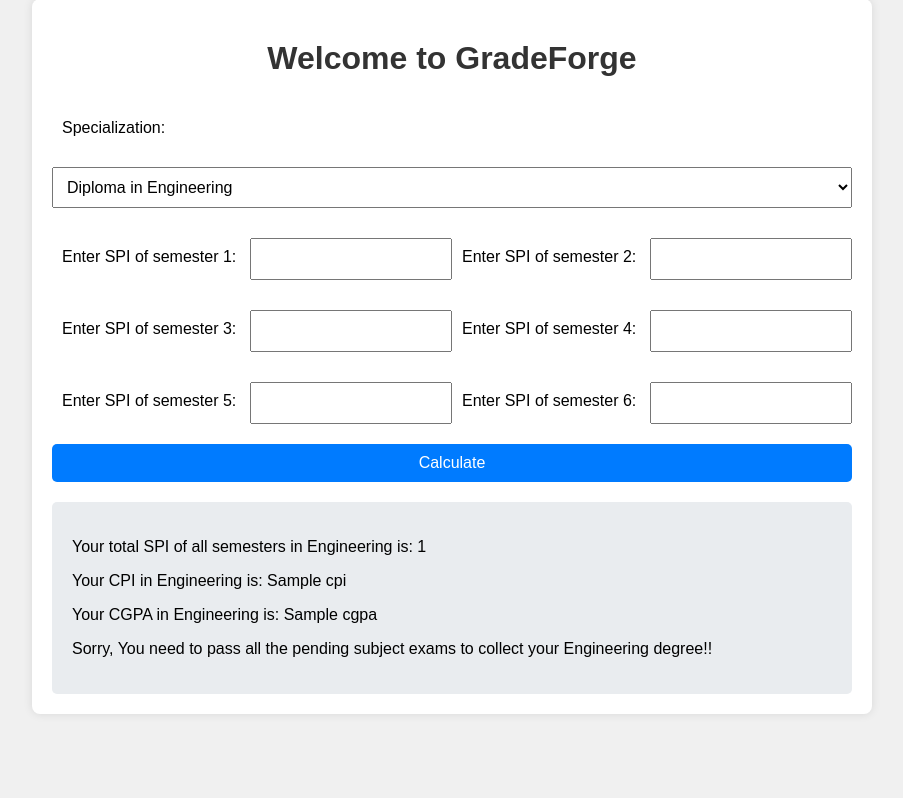
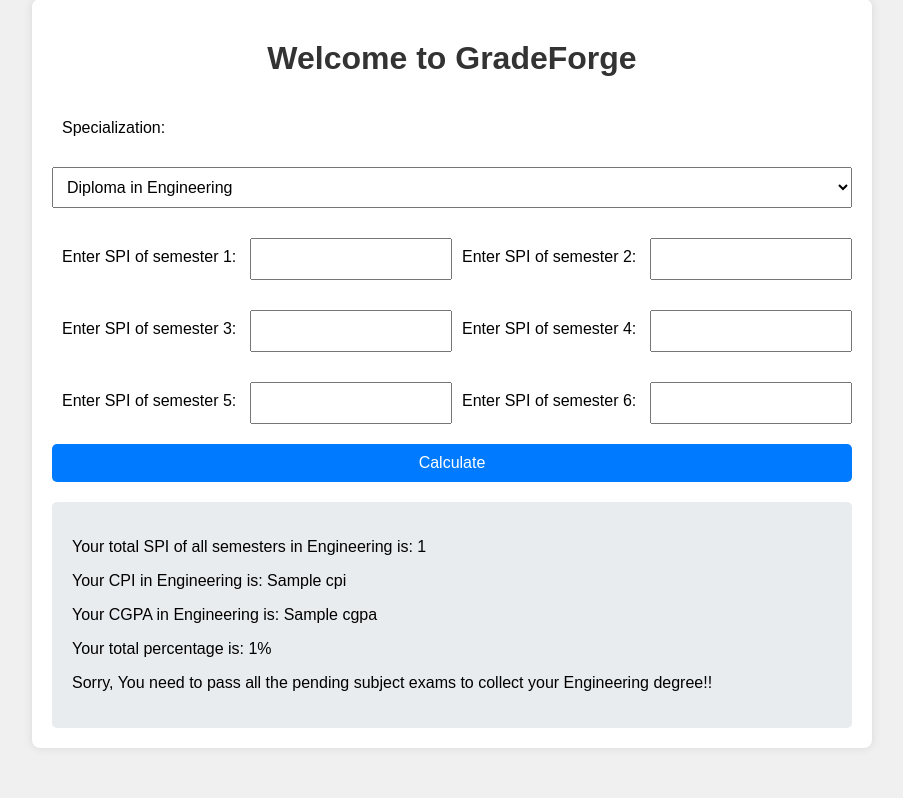
Before and after one commit to thepratholic/GradeForge, a Flask app: template src/templates/index.html in a window 1280 px wide. Shown: the part 51-849 px from the top of the page, without its empty margins (188-1091 px from the left). Before the commit the page ends 765 px from the top, so only its background shows below. Run offline with Flask 3, Linux system fonts and the light colour scheme; the template is opened without the code that fills it: most values are stand-ins (such as "Sample title", 1, 10 or a date in 2020).

Commit message:
Update index.html

```diff
--- a/src/templates/index.html
+++ b/src/templates/index.html
@@ -14,6 +14,7 @@
             <select id="specialization" name="specialization" onchange="adjustSemesters()">
                 <option value="DE">Diploma in Engineering</option>
                 <option value="BE">Bachelors of Engineering</option>
+                <option value="ME">Masters of Engineering</option>
             </select>
             <div id="semesters">
                 <!-- Semester inputs will be dynamically generated here -->
@@ -26,6 +27,7 @@
                 <p>Your total SPI of all semesters in Engineering is: {{ results.total_spi }}</p>
                 <p>Your CPI in Engineering is: {{ results.cpi }}</p>
                 <p>Your CGPA in Engineering is: {{ results.cgpa }}</p>
+                <p>Your total percentage is: {{ results.percentage }}%</p>
                 <p>{{ 'Congratulations, you are eligible to collect your Engineering degree!!!' if eligibility else 'Sorry, You need to pass all the pending subject exams to collect your Engineering degree!!' }}</p>
             </div>
         {% endif %}
```
